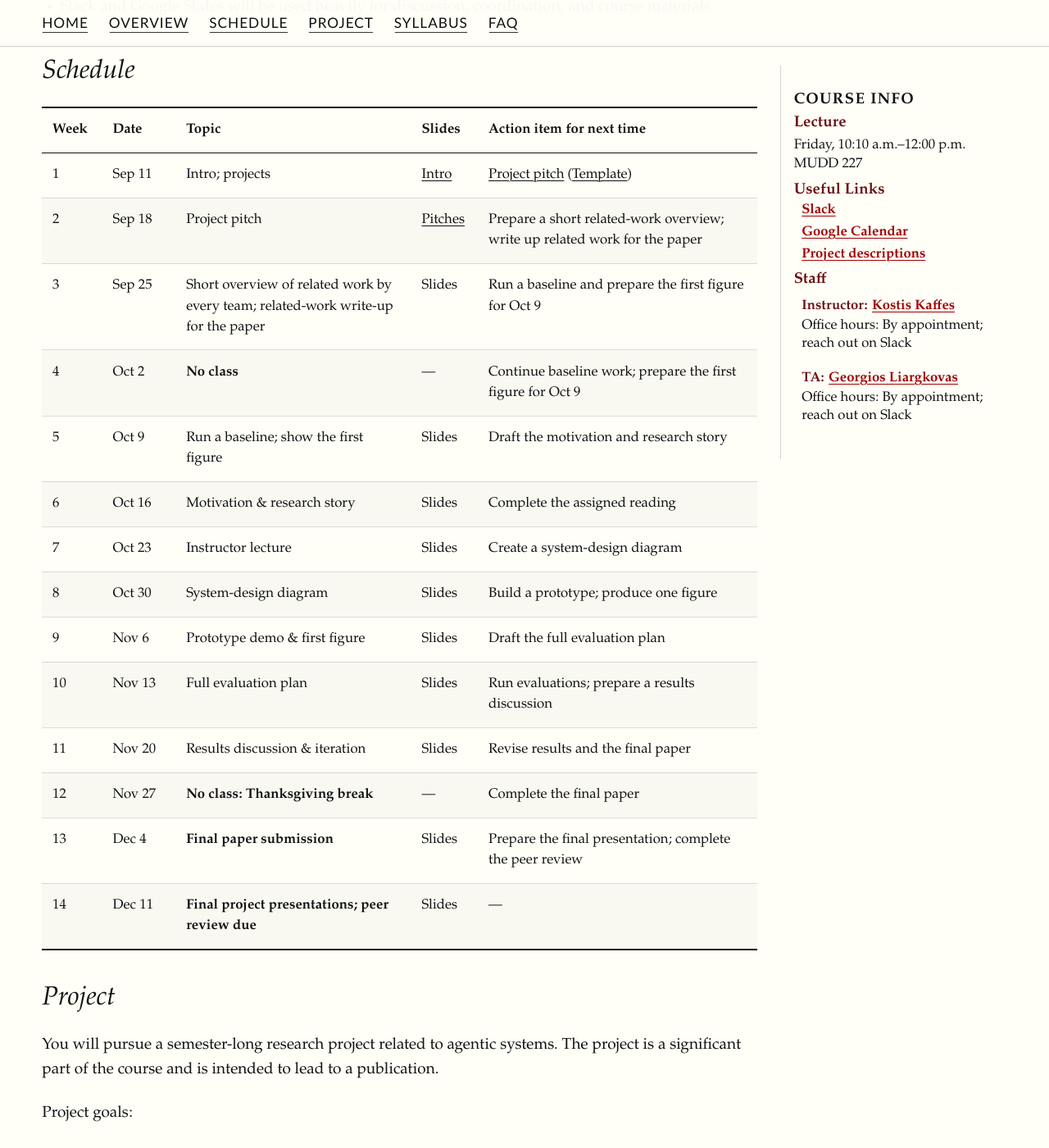
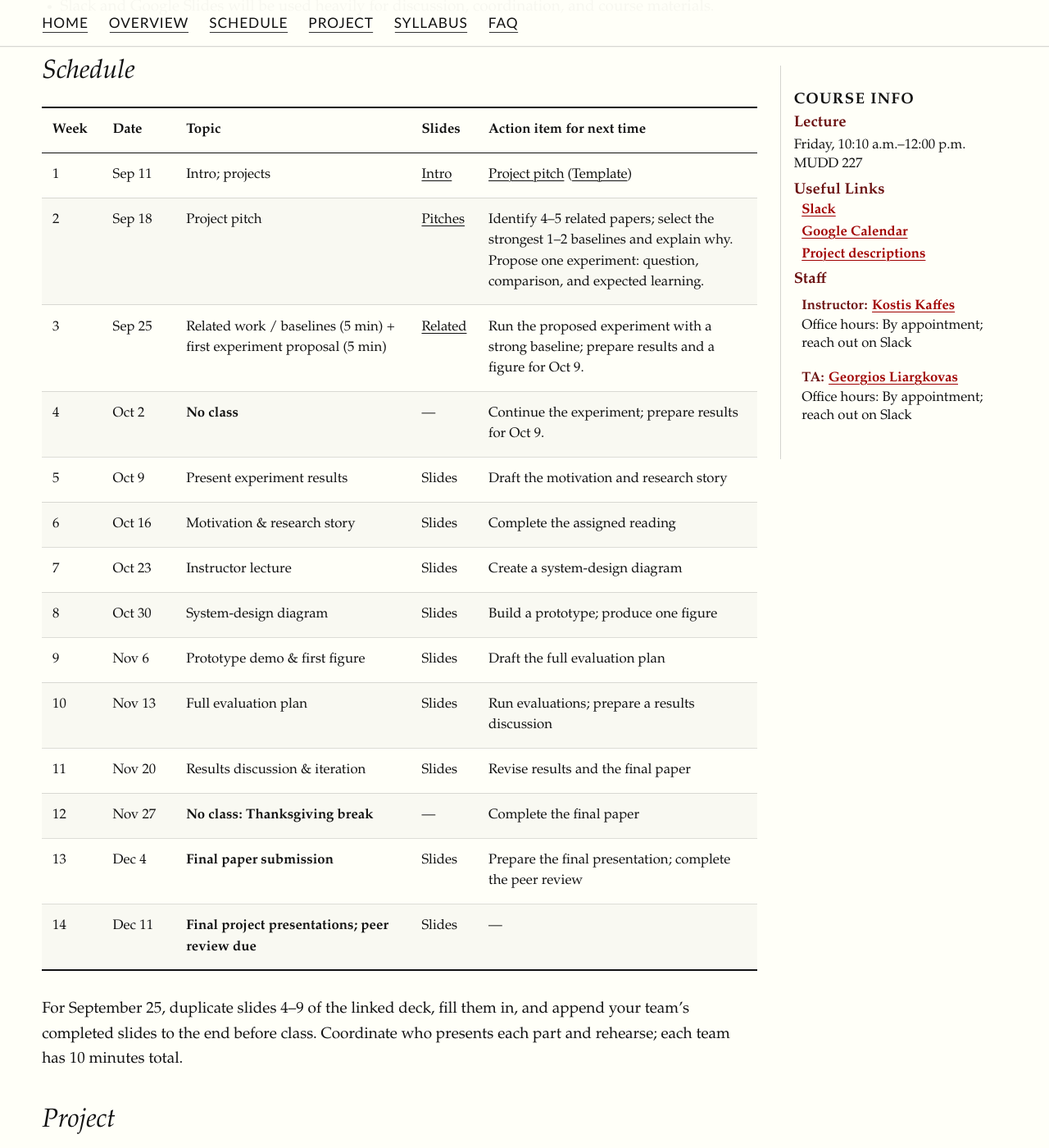
Before and after one commit to Columbia-DAP-Lab/agentic-systems, a Jekyll site: the page docs/index.html, which Jekyll copies as it is, in a window 1280 px wide and 1400 px high, scrolled down 1063 px. Shown: the whole window at 82% size. Built offline with Jekyll 4.4.1, drawn with Linux system fonts in a browser that asks for light colours.

Commit message:
Update related-work and experiment deliverables with slide template

```diff
--- a/docs/index.html
+++ b/docs/index.html
@@ -95,26 +95,26 @@
         <td>Sep 18</td>
         <td>Project pitch</td>
         <td><a href="/agentic-systems/assets/slides/project-pitches.pdf">Pitches</a></td>
-        <td>Prepare a short related-work overview; write up related work for the paper</td>
+        <td>Identify 4–5 related papers; select the strongest 1–2 baselines and explain why. Propose one experiment: question, comparison, and expected learning.</td>
       </tr>
       <tr>
         <td>3</td>
         <td>Sep 25</td>
-        <td>Short overview of related work by every team; related-work write-up for the paper</td>
-        <td>Slides</td>
-        <td>Run a baseline and prepare the first figure for Oct 9</td>
+        <td>Related work / baselines (5 min) + first experiment proposal (5 min)</td>
+        <td><a href="https://docs.google.com/presentation/d/1oMyT4bcN1bJZHhZBFUQRyvoRg3NgPSuSrW8q5e66-KM/edit?usp=sharing">Related</a></td>
+        <td>Run the proposed experiment with a strong baseline; prepare results and a figure for Oct 9.</td>
       </tr>
       <tr>
         <td>4</td>
         <td>Oct 2</td>
         <td><strong>No class</strong></td>
         <td>—</td>
-        <td>Continue baseline work; prepare the first figure for Oct 9</td>
+        <td>Continue the experiment; prepare results for Oct 9.</td>
       </tr>
       <tr>
         <td>5</td>
         <td>Oct 9</td>
-        <td>Run a baseline; show the first figure</td>
+        <td>Present experiment results</td>
         <td>Slides</td>
         <td>Draft the motivation and research story</td>
       </tr>
@@ -185,6 +185,8 @@
   </table>
 
 </div>
+
+<p>For September 25, duplicate slides 4–9 of the linked deck, fill them in, and append your team’s completed slides to the end before class. Coordinate who presents each part and rehearse; each team has 10 minutes total.</p>
 
 <h2 id="project">Project</h2>
 
```
Also changed, not shown: index.md (+6 -4 lines).
